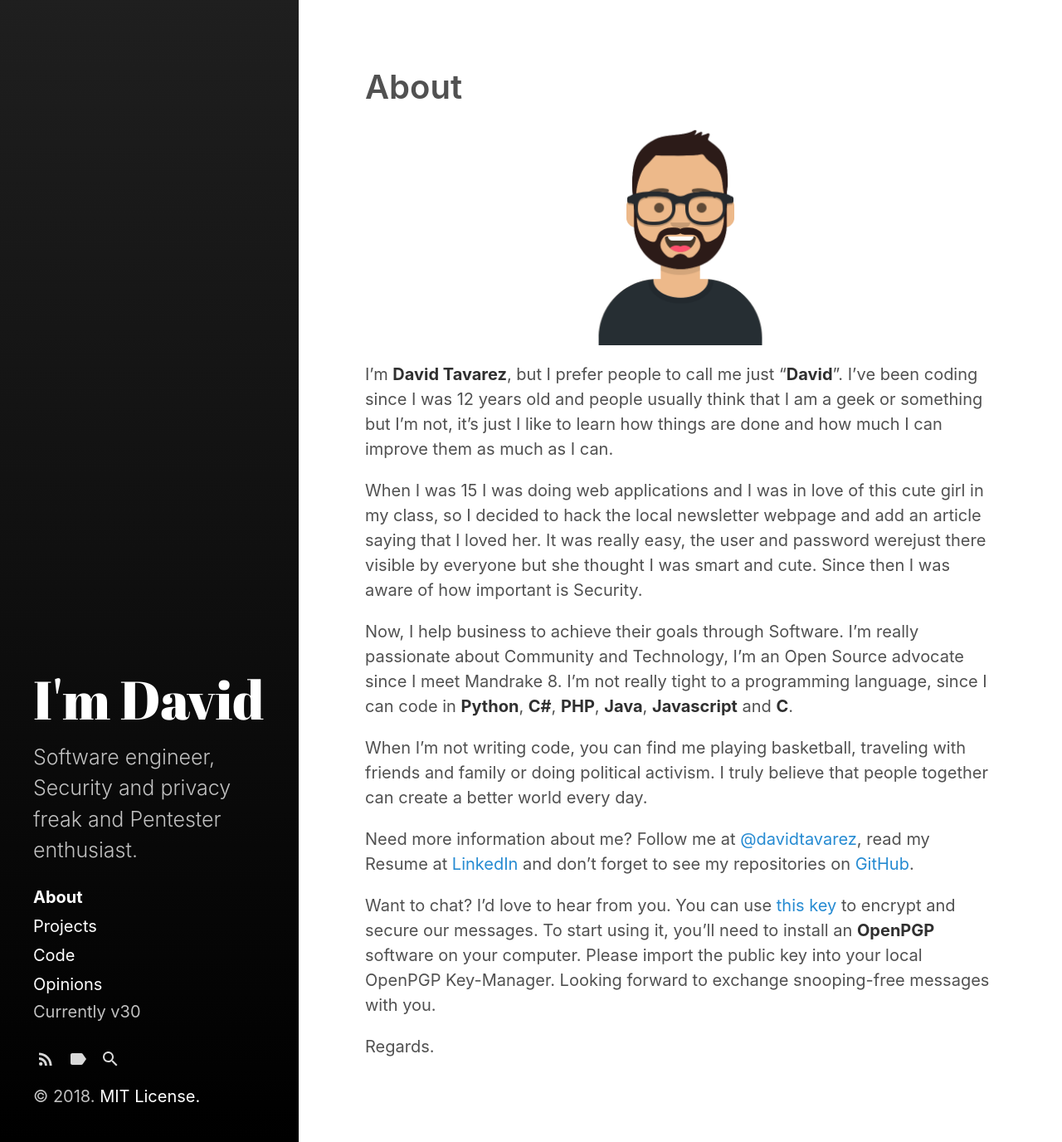
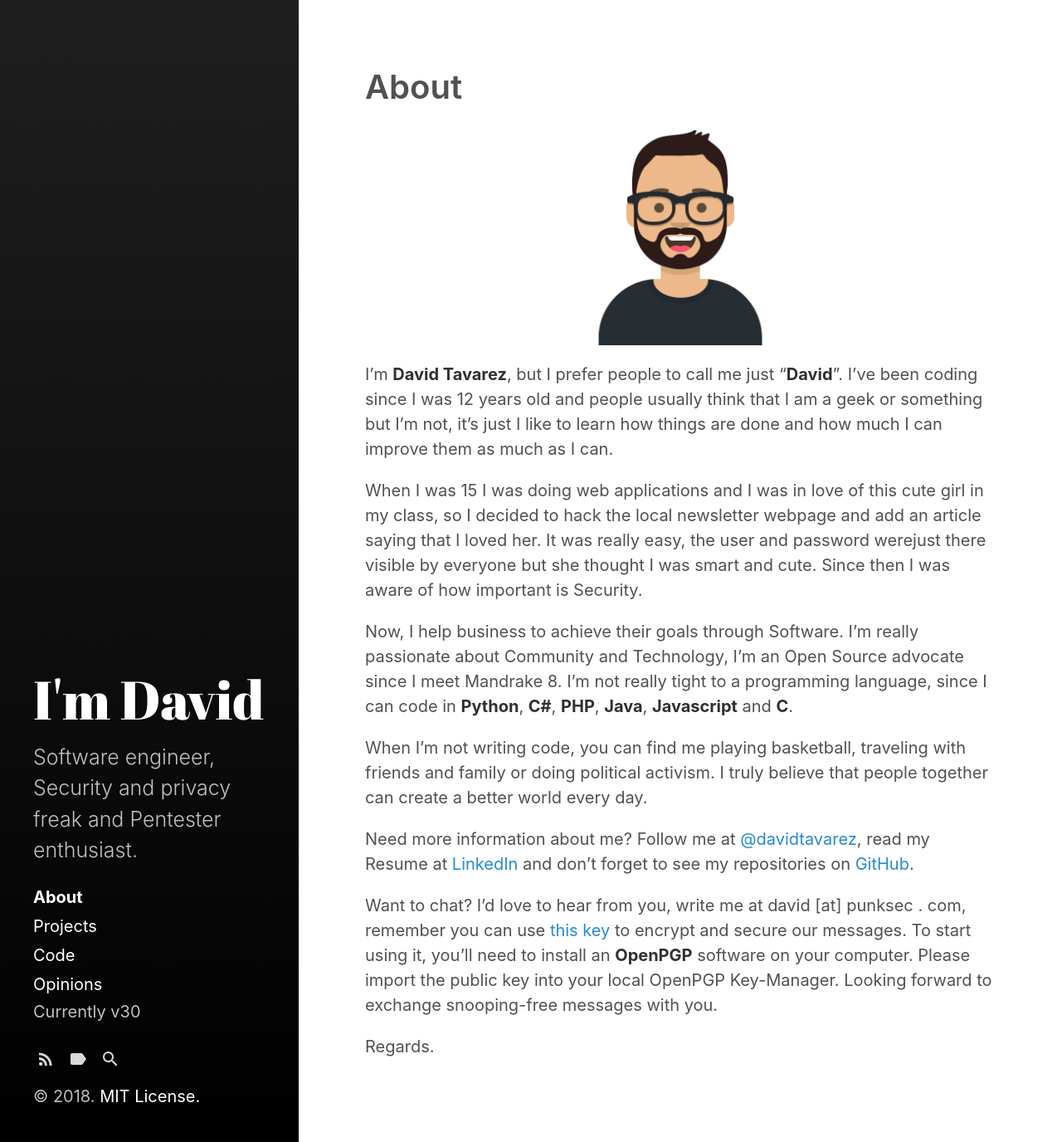
Before and after one commit to davidtavarez/davidtavarez.github.io, a Jekyll site: the page built from about.md, in a window 1280 px wide. Shown: the whole page at 83% size. Built offline with Jekyll 4.4.1, drawn with Linux system fonts in a browser that asks for light colours.

Commit message:
adding contact

```diff
--- a/about.md
+++ b/about.md
@@ -16,6 +16,6 @@ When I'm not writing code, you can find me playing basketball, traveling with fr
 
 Need more information about me? Follow me at [@davidtavarez](https://twitter.com/davidtavarez), read my Resume at [LinkedIn](https://www.linkedin.com/in/davidtavarez) and   don't forget to see my repositories on [GitHub](https://github.com/davidtavarez).
 
-Want to chat? I'd love to hear from you. You can use [this key](https://github.com/davidtavarez/davidtavarez.github.io/blob/master/DavidTavarezEDCCD61EPublic.asc) to encrypt and secure our messages. To start using it, you'll need to install an **OpenPGP** software on your computer. Please import the public key into your local OpenPGP Key-Manager. Looking forward to exchange snooping-free messages with you.
+Want to chat? I'd love to hear from you, write me at david [at] punksec . com, remember you can use [this key](https://github.com/davidtavarez/davidtavarez.github.io/blob/master/DavidTavarezEDCCD61EPublic.asc) to encrypt and secure our messages. To start using it, you'll need to install an **OpenPGP** software on your computer. Please import the public key into your local OpenPGP Key-Manager. Looking forward to exchange snooping-free messages with you.
 
 Regards.
```
